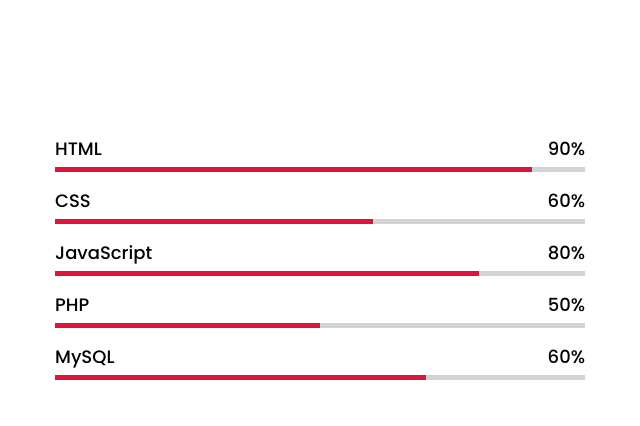
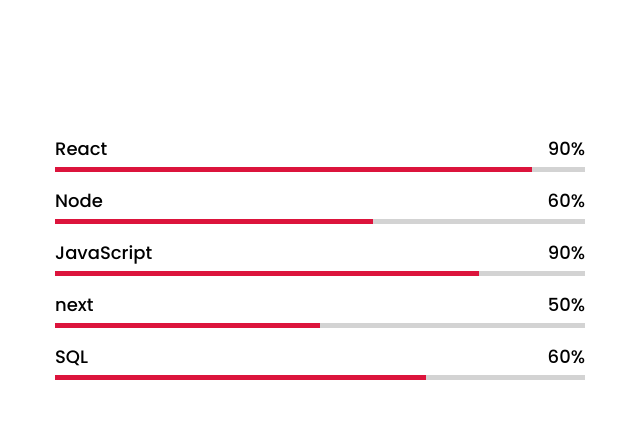
Before and after one commit to Ammar-git-face/Amar-portfolio, a plain HTML site: page index.html in a window 1280 px wide. Shown: the part 2380-2806 px from the top of the page, 615-1255 px from the left. Drawn offline with Linux system fonts and the light colour scheme.

```diff
--- a/index.html
+++ b/index.html
@@ -112,14 +112,14 @@
                 <div class="column right">
                     <div class="bars">
                         <div class="info">
-                            <span>HTML</span>
+                            <span>React</span>
                             <span>90%</span>
                         </div>
                         <div class="line html"></div>
                     </div>
                     <div class="bars">
                         <div class="info">
-                            <span>CSS</span>
+                            <span>Node</span>
                             <span>60%</span>
                         </div>
                             <div class="line css"></div>
@@ -127,20 +127,20 @@
                     <div class="bars">
                         <div class="info">
                             <span>JavaScript</span>
-                            <span>80%</span>
+                            <span>90%</span>
                         </div>
                         <div class="line js"></div>
                     </div>
                     <div class="bars">
                         <div class="info">
-                            <span>PHP</span>
+                            <span>next</span>
                             <span>50%</span>
                         </div>
                         <div class="line php"></div>
                     </div>
                     <div class="bars">
                         <div class="info">
-                            <span>MySQL</span>
+                            <span>SQL</span>
                             <span>60%</span>
                         </div>
                         <div class="line mysql"></div>
```
